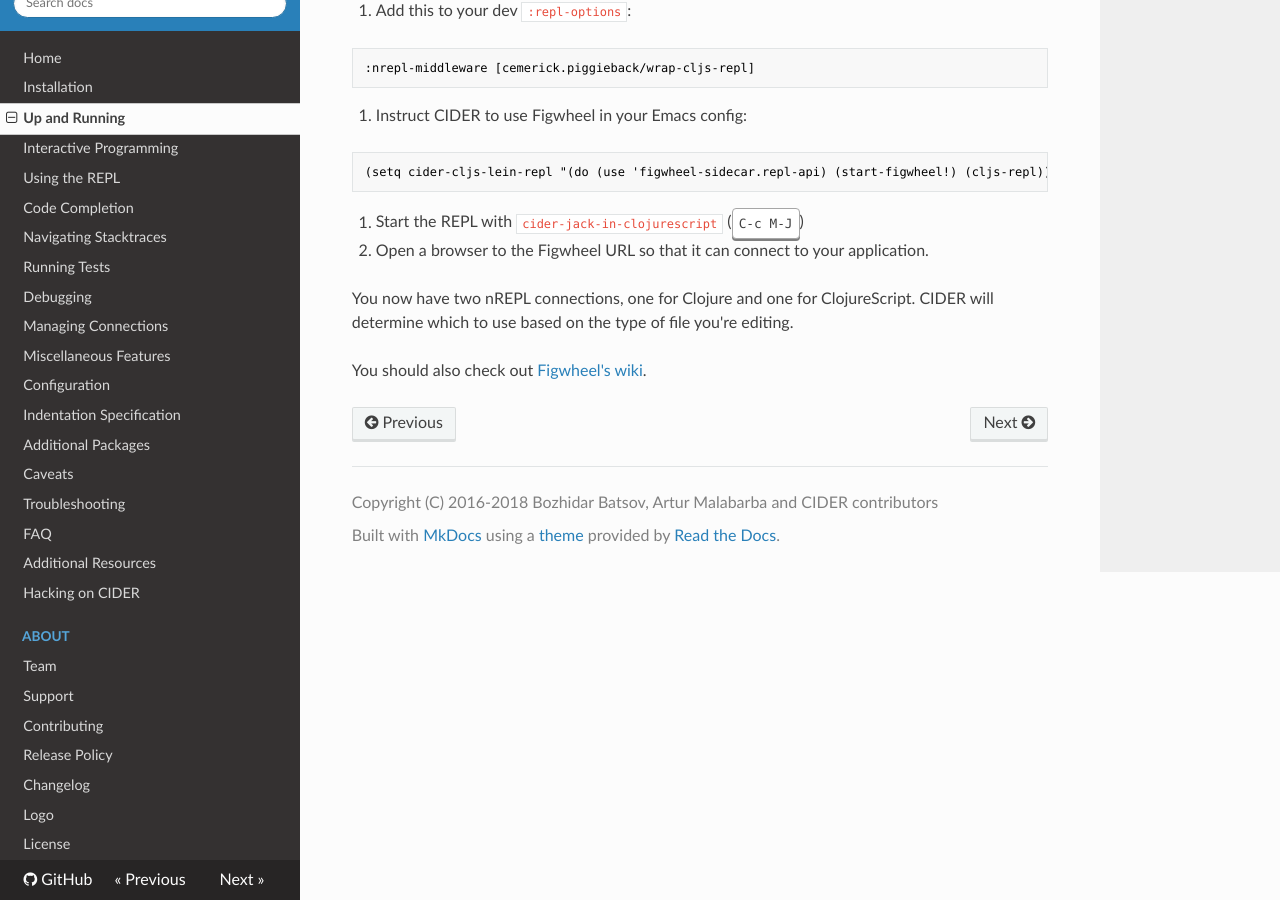
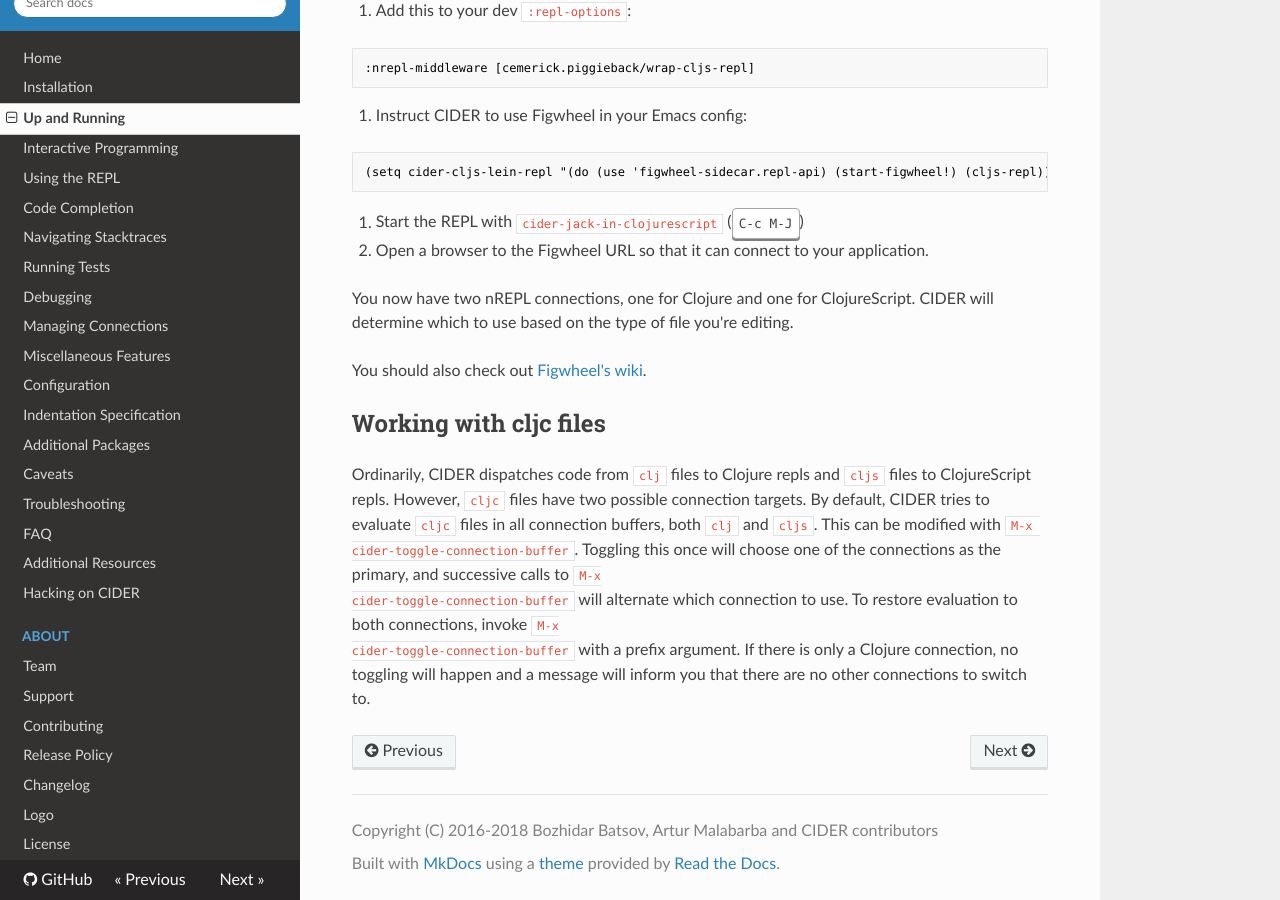
Before and after one commit to clojure-emacs/cider, an MkDocs documentation site: the page built from doc/up_and_running.md, in a window 1280 px wide and 900 px high, scrolled down 3968 px. Built offline with MkDocs 1.6.1, drawn with Linux system fonts in a browser that asks for light colours; nearby versions of some CDN libraries; old or Windows-style settings are respelled for this version of MkDocs.

Commit message:
[Fix #1913] Allow toggling of current buffer connection (#2149)
Cljc buffers send their evals to both clj and cljs repls if available due to
`cider-map-connections`. Toggling a current buffer's connection involves hiding
the other connection.

Previously, when toggling _again_, the original list was not consulted and only
the truncated list, preventing the other connection from being found. This
allows for the full list to be searched for the other buffer.

In addition, a prefix dictates that the local connection list is discarded in
favor of the full list, restoring the evaluation in both clj and cljs
buffers (if both are present).

```diff
--- a/doc/up_and_running.md
+++ b/doc/up_and_running.md
@@ -215,3 +215,17 @@
 [leiningen]: http://leiningen.org/
 [boot]: http://boot-clj.com/
 [piggieback]: https://github.com/cemerick/piggieback
+
+## Working with cljc files
+
+Ordinarily, CIDER dispatches code from `clj` files to Clojure repls and `cljs`
+files to ClojureScript repls. However, `cljc` files have two possible connection
+targets. By default, CIDER tries to evaluate `cljc` files in all connection
+buffers, both `clj` and `cljs`. This can be modified with
+`M-x cider-toggle-connection-buffer`. Toggling this once will choose one of the
+connections as the primary, and successive calls to `M-x
+cider-toggle-connection-buffer` will alternate which connection to use. To
+restore evaluation to both connections, invoke `M-x
+cider-toggle-connection-buffer` with a prefix argument. If there is only a
+Clojure connection, no toggling will happen and a message will inform you that
+there are no other connections to switch to.
```
Also changed, not shown: CHANGELOG.md (+4 -0 lines), 2 other files.
